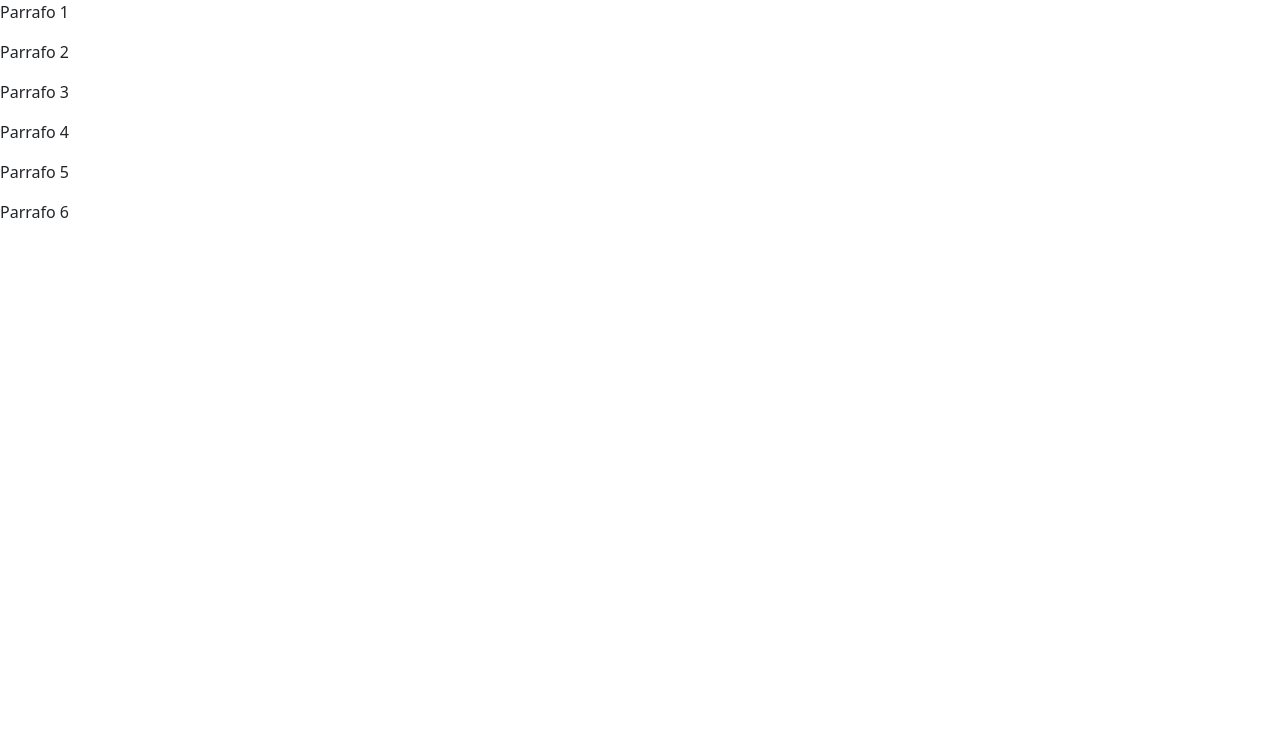
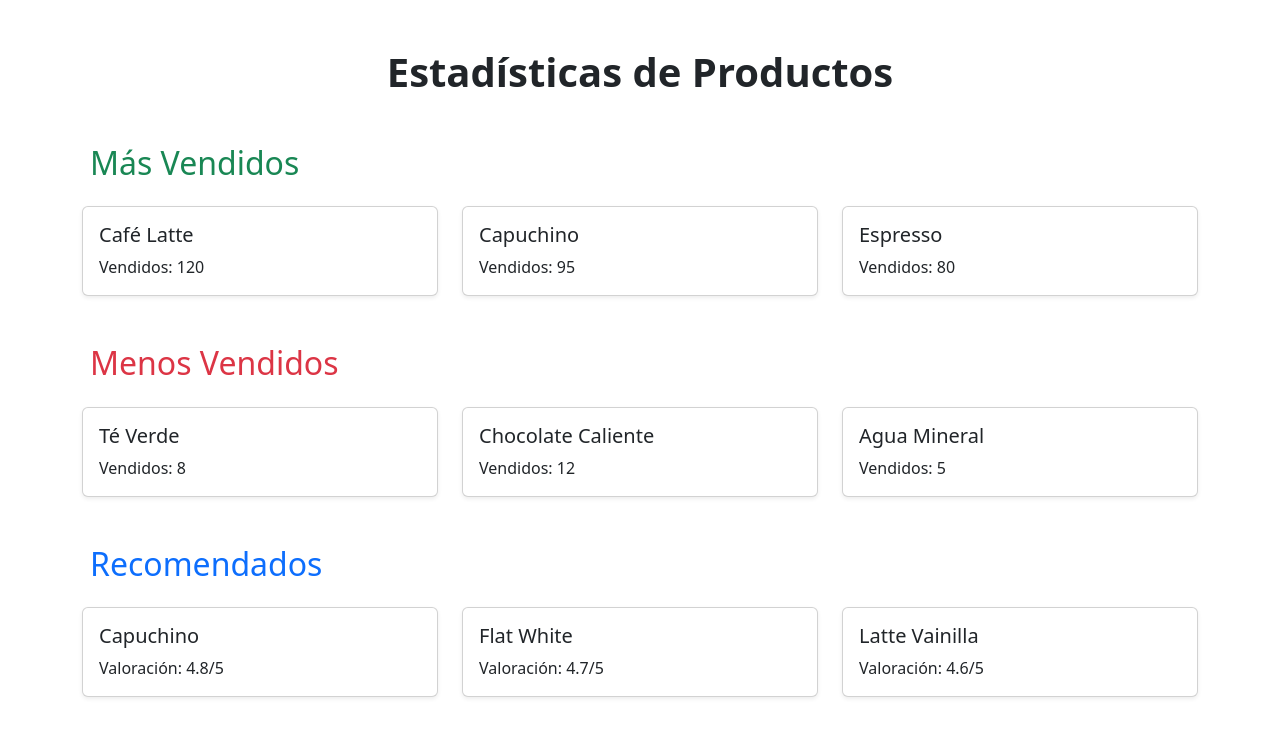
Before and after one commit to josrivera1209/proyecto-web-integral, an Angular app: page / in a window 1280 px wide. Shown: the top 736 px of the page. Built offline with nearby package versions, Linux system fonts and the light colour scheme.

Commit message:
modificacion de html y ts

```diff
--- a/src/app/app.component.html
+++ b/src/app/app.component.html
@@ -1,7 +1,8 @@
 <router-outlet></router-outlet>
-<p>Parrafo 1</p>
+<!-- <p>Parrafo 1</p>
 <p>Parrafo 2</p>
 <p>Parrafo 3</p>
 <p>Parrafo 4</p>
 <p>Parrafo 5</p>
-<p>Parrafo 6</p>
+<p>Parrafo 6</p> -->
+<app-estadisticas-p></app-estadisticas-p>
--- a/src/app/app.component.ts
+++ b/src/app/app.component.ts
@@ -1,10 +1,11 @@
 import { Component } from '@angular/core';
 import { RouterOutlet } from '@angular/router';
+import { EstadisticasPComponent } from "./estadisticas/estadisticasP/estadisticasP.component";
 
 @Component({
   selector: 'app-root',
   standalone: true,
-  imports: [RouterOutlet],
+  imports: [RouterOutlet, EstadisticasPComponent],
   templateUrl: './app.component.html',
   styleUrl: './app.component.css'
 })
--- a/src/app/estadisticas/estadisticasP/estadisticasP.component.html
+++ b/src/app/estadisticas/estadisticasP/estadisticasP.component.html
@@ -5,18 +5,51 @@
   <!-- Más Vendidos -->
   <section class="mb-5">
     <h2 class="text-success mb-4"><i class="bi bi-arrow-up-circle-fill me-2"></i>Más Vendidos</h2>
-
+    <div class="row g-4">
+      @for (producto of productosMasVendidos; track producto.nombre) {
+        <div class="col-md-4">
+          <div class="card h-100 shadow-sm">
+            <div class="card-body">
+              <h5 class="card-title">{{ producto.nombre }}</h5>
+              <p class="card-text">Vendidos: {{ producto.ventas }}</p>
+            </div>
+          </div>
+        </div>
+      }
+    </div>
   </section>
 
   <!-- Menos Vendidos -->
   <section class="mb-5">
     <h2 class="text-danger mb-4"><i class="bi bi-arrow-down-circle-fill me-2"></i>Menos Vendidos</h2>
-
+    <div class="row g-4">
+      @for (producto of productosMenosVendidos; track producto.nombre) {
+        <div class="col-md-4">
+          <div class="card h-100 shadow-sm">
+            <div class="card-body">
+              <h5 class="card-title">{{ producto.nombre }}</h5>
+              <p class="card-text">Vendidos: {{ producto.ventas }}</p>
+            </div>
+          </div>
+        </div>
+      }
+    </div>
   </section>
 
   <!-- Recomendados -->
   <section>
     <h2 class="text-primary mb-4"><i class="bi bi-star-fill me-2"></i>Recomendados</h2>
-
+    <div class="row g-4">
+      @for (producto of productosRecomendados; track producto.nombre) {
+        <div class="col-md-4">
+          <div class="card h-100 shadow-sm">
+            <div class="card-body">
+              <h5 class="card-title">{{ producto.nombre }}</h5>
+              <p class="card-text">Valoración: {{ producto.rating }}/5</p>
+            </div>
+          </div>
+        </div>
+      }
+    </div>
   </section>
 </div>
--- a/src/app/estadisticas/estadisticasP/estadisticasP.component.ts
+++ b/src/app/estadisticas/estadisticasP/estadisticasP.component.ts
@@ -12,4 +12,22 @@ import { ChangeDetectionStrategy, Component } from '@angular/core';
   `,
   changeDetection: ChangeDetectionStrategy.OnPush,
 })
-export class EstadisticasPComponent { }
+export class EstadisticasPComponent {
+  productosMasVendidos = [
+    { nombre: 'Café Latte', ventas: 120 },
+    { nombre: 'Capuchino', ventas: 95 },
+    { nombre: 'Espresso', ventas: 80 }
+  ];
+
+  productosMenosVendidos = [
+    { nombre: 'Té Verde', ventas: 8 },
+    { nombre: 'Chocolate Caliente', ventas: 12 },
+    { nombre: 'Agua Mineral', ventas: 5 }
+  ];
+
+  productosRecomendados = [
+    { nombre: 'Capuchino', rating: 4.8 },
+    { nombre: 'Flat White', rating: 4.7 },
+    { nombre: 'Latte Vainilla', rating: 4.6 }
+  ];
+}
```
